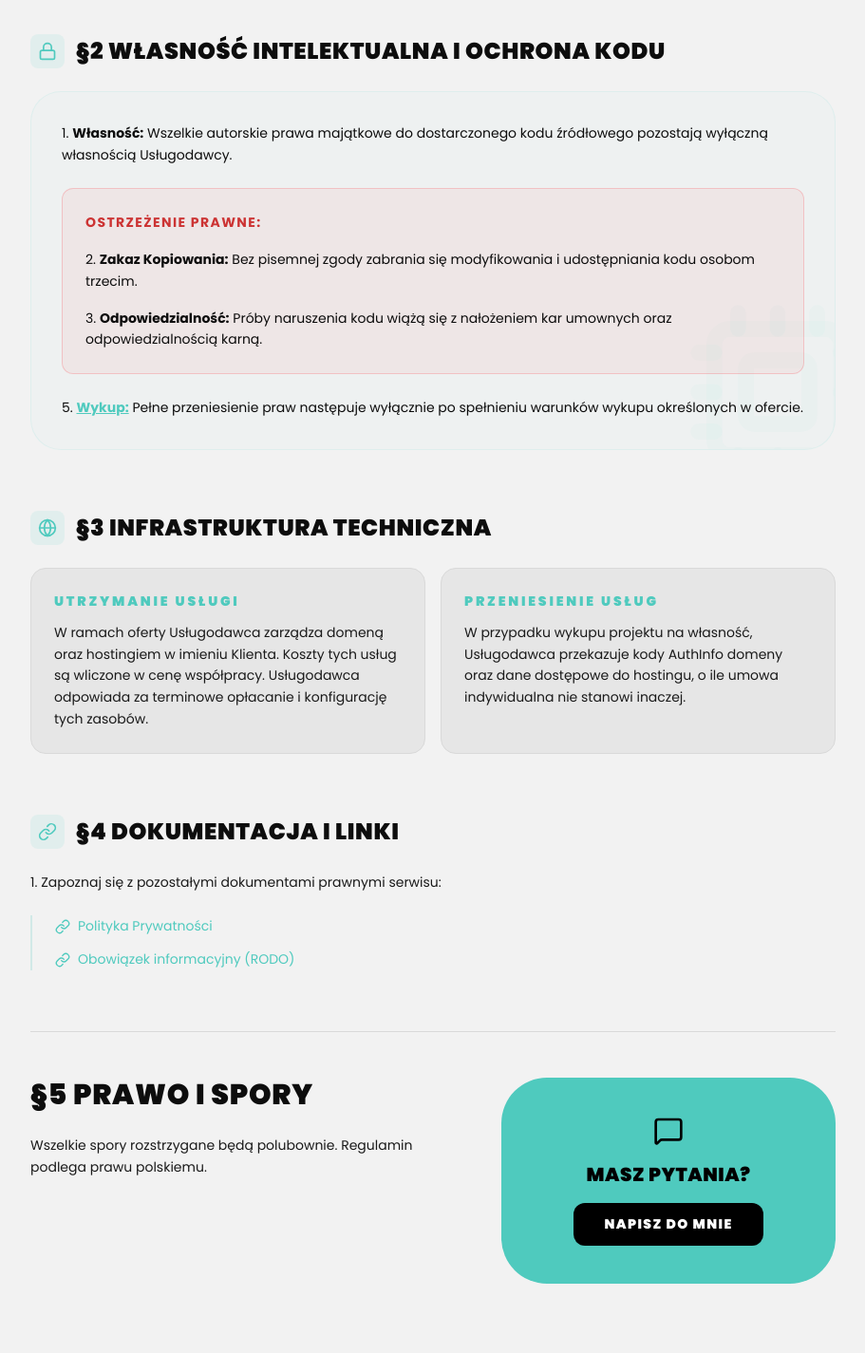
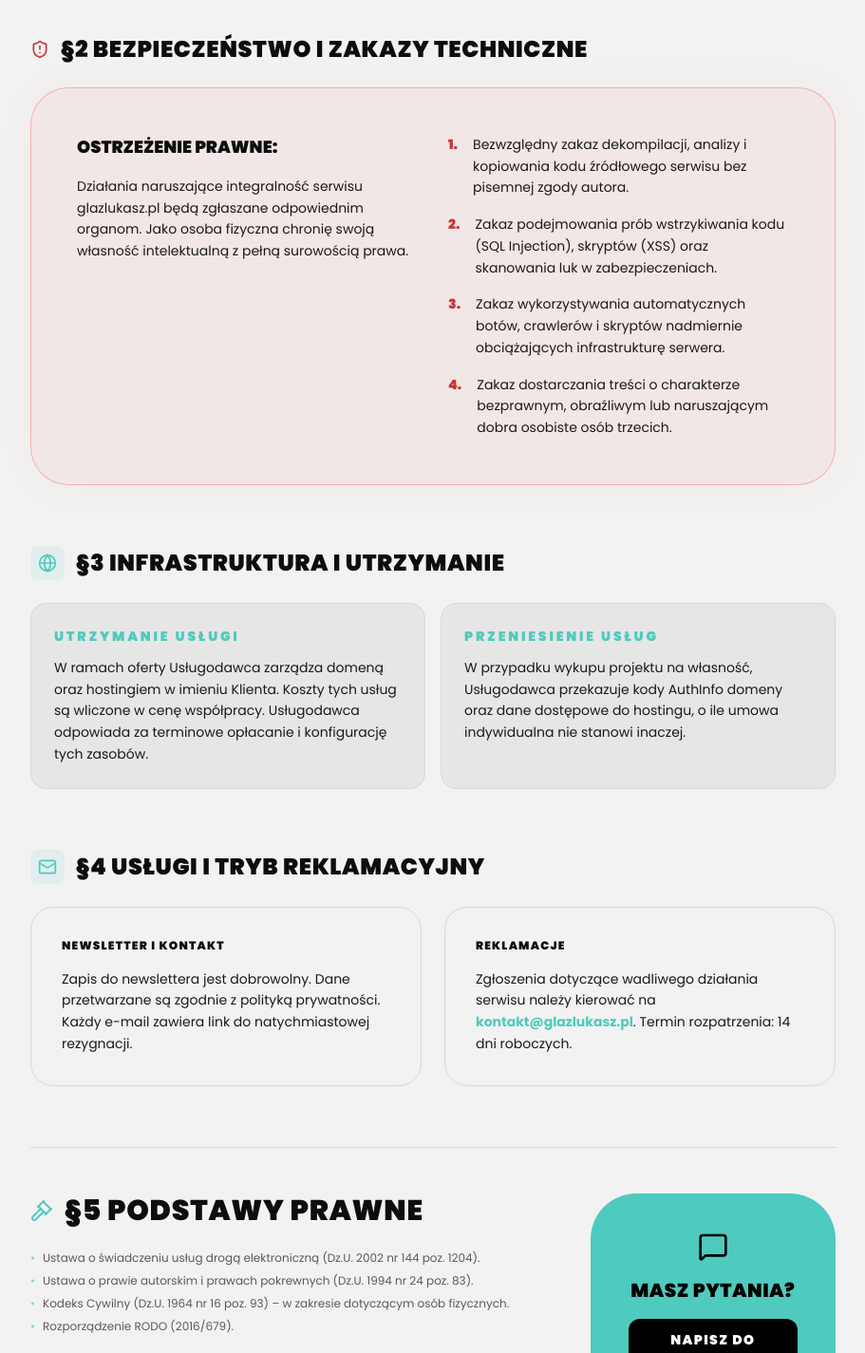
Before and after one commit to Lukaszglaz/glazlukasz-app, a Next.js app: page /legal/terms in a window 1280 px wide. Shown: the part 980-2405 px from the top of the page at 95% size, without its empty margins (184-1095 px from the left). Built offline with nearby package versions, Linux system fonts and the light colour scheme.

Commit message:
refactor(legal): modularize terms of service data and enhance security sections

```diff
--- /dev/null
+++ b/app/data/legal/terms/termsLegalBasisData.ts
@@ -0,0 +1,6 @@
+export const termsLegalBasisData = [
+  "Ustawa o świadczeniu usług drogą elektroniczną (Dz.U. 2002 nr 144 poz. 1204).",
+  "Ustawa o prawie autorskim i prawach pokrewnych (Dz.U. 1994 nr 24 poz. 83).",
+  "Kodeks Cywilny (Dz.U. 1964 nr 16 poz. 93) – w zakresie dotyczącym osób fizycznych.",
+  "Rozporządzenie RODO (2016/679).",
+];
--- /dev/null
+++ b/app/data/legal/terms/termsSecurityData.ts
@@ -0,0 +1,23 @@
+export interface TermsSecurityItem {
+  id: number;
+  text: string;
+}
+
+export const termsSecurityData: TermsSecurityItem[] = [
+  {
+    id: 1,
+    text: "Bezwzględny zakaz dekompilacji, analizy i kopiowania kodu źródłowego serwisu bez pisemnej zgody autora.",
+  },
+  {
+    id: 2,
+    text: "Zakaz podejmowania prób wstrzykiwania kodu (SQL Injection), skryptów (XSS) oraz skanowania luk w zabezpieczeniach.",
+  },
+  {
+    id: 3,
+    text: "Zakaz wykorzystywania automatycznych botów, crawlerów i skryptów nadmiernie obciążających infrastrukturę serwera.",
+  },
+  {
+    id: 4,
+    text: "Zakaz dostarczania treści o charakterze bezprawnym, obraźliwym lub naruszającym dobra osobiste osób trzecich.",
+  },
+];
--- a/app/data/legal/terms/termsStatusData.ts
+++ b/app/data/legal/terms/termsStatusData.ts
@@ -20,6 +20,7 @@
           "Łukasz Głaz. Działalność nierejestrowana (art. 5 ust. 1 ustawy Prawo przedsiębiorców), marka glazlukasz.pl.",
         isLarge: true,
       },
+
       {
         label: "System Rozliczeń",
         content:
--- a/app/legal/terms/page.tsx
+++ b/app/legal/terms/page.tsx
@@ -2,17 +2,19 @@
 
 import Link from "next/link";
 import {
-  Cpu,
   Globe,
-  Link as LinkIcon,
   MessageSquare,
   UserCheck,
-  Lock,
+  ShieldAlert,
+  Mail,
+  Gavel,
 } from "lucide-react";
 import { LegalWrapper } from "@/components/shared/Legal/LegalWrapper/LegalWrapper";
 
 import { termsStatusData } from "@/app/data/legal/terms/termsStatusData";
 import { termsInfraData } from "@/app/data/legal/terms/termsInfraData";
+import { termsSecurityData } from "@/app/data/legal/terms/termsSecurityData";
+import { termsLegalBasisData } from "@/app/data/legal/terms/termsLegalBasisData";
 import { relatedLinksData } from "@/app/data/legal/cookiesPolicy/relatedLinksData";
 
 export default function TermsPage() {
@@ -20,7 +22,7 @@
     <LegalWrapper
       title="Regulamin serwisu"
       subtitleMax="Warunki świadczenia usług & Standardy współpracy"
-      subtitleMin="glazlukasz.pl"
+      subtitleMin="Serwisu Internetowego glazlukasz.pl"
       lastUpdate="13 stycznia 2026 r."
     >
       <div className="space-y-16">
@@ -30,7 +32,7 @@
               <UserCheck size={20} />
             </div>
             <h2 className="text-2xl font-black tracking-wide text-text-primary uppercase">
-              §1 Status Prawny i Model Biznesowy
+              §1 Status Prawny i Podmiot
             </h2>
           </div>
           <div className="grid gap-8 md:grid-cols-3">
@@ -72,54 +74,38 @@
           </div>
         </section>
         <section>
-          <div className="mb-6 flex items-center gap-3">
-            <div className="rounded-lg bg-accent/10 p-2 text-accent">
-              <Lock size={20} />
-            </div>
+          <div className="mb-6 flex items-center gap-3 text-destructive">
+            <ShieldAlert size={20} />
             <h2 className="text-2xl font-black tracking-wide text-text-primary uppercase">
-              §2 Własność Intelektualna i Ochrona Kodu
+              §2 Bezpieczeństwo i Zakazy Techniczne
             </h2>
           </div>
-          <div className="prose prose-invert relative max-w-none overflow-hidden rounded-4xl border border-accent/10 bg-accent/2 p-8 text-sm leading-relaxed">
-            <div className="relative z-10 space-y-6">
-              <p>
-                1.{" "}
-                <span className="font-bold text-text-primary">Własność:</span>{" "}
-                Wszelkie autorskie prawa majątkowe do dostarczonego kodu
-                źródłowego pozostają wyłączną własnością Usługodawcy.
-              </p>
-              <div className="space-y-4 rounded-xl border border-red-500/20 bg-red-500/5 p-6">
-                <p className="text-[14px] font-bold tracking-widest text-destructive uppercase">
-                  Ostrzeżenie Prawne:
-                </p>
-                <p>
-                  2.{" "}
-                  <span className="font-bold text-text-primary">
-                    Zakaz Kopiowania:
-                  </span>{" "}
-                  Bez pisemnej zgody zabrania się modyfikowania i udostępniania
-                  kodu osobom trzecim.
-                </p>
-                <p>
-                  3.{" "}
-                  <span className="font-bold text-text-primary">
-                    Odpowiedzialność:
-                  </span>{" "}
-                  Próby naruszenia kodu wiążą się z nałożeniem kar umownych oraz
-                  odpowiedzialnością karną.
+          <div className="rounded-[2.5rem] border border-red-500/30 bg-red-500/5 p-8 shadow-[0_0_40px_rgba(239,68,68,0.05)] md:p-12">
+            <div className="grid gap-8 md:grid-cols-2">
+              <div className="space-y-4">
+                <h3 className="text-lg font-black text-text-primary uppercase">
+                  Ostrzeżenie prawne:
+                </h3>
+                <p className="text-sm leading-relaxed text-text-secondary">
+                  Działania naruszające integralność serwisu glazlukasz.pl będą
+                  zgłaszane odpowiednim organom. Jako osoba fizyczna chronię
+                  swoją własność intelektualną z pełną surowością prawa.
                 </p>
               </div>
-              <p>
-                5.{" "}
-                <span className="font-bold text-accent underline">Wykup:</span>{" "}
-                Pełne przeniesienie praw następuje wyłącznie po spełnieniu
-                warunków wykupu określonych w ofercie.
-              </p>
+              <ul className="space-y-4">
+                {termsSecurityData.map((item) => (
+                  <li
+                    key={item.id}
+                    className="flex gap-4 text-sm leading-relaxed text-text-secondary"
+                  >
+                    <span className="font-black text-destructive">
+                      {item.id}.
+                    </span>
+                    {item.text}
+                  </li>
+                ))}
+              </ul>
             </div>
-            <Cpu
-              className="absolute -right-10 -bottom-10 text-accent/3"
-              size={200}
-            />
           </div>
         </section>
         <section>
@@ -128,7 +114,7 @@
               <Globe size={20} />
             </div>
             <h2 className="text-2xl font-black tracking-wide text-text-primary uppercase">
-              §3 Infrastruktura Techniczna
+              §3 Infrastruktura i Utrzymanie
             </h2>
           </div>
           <div className="grid grid-cols-1 gap-4 md:grid-cols-2">
@@ -150,42 +136,61 @@
         <section>
           <div className="mb-6 flex items-center gap-3">
             <div className="rounded-lg bg-accent/10 p-2 text-accent">
-              <LinkIcon size={20} />
+              <Mail size={20} />
             </div>
             <h2 className="text-2xl font-black tracking-wide text-text-primary uppercase">
-              §4 Dokumentacja i Linki
+              §4 Usługi i Tryb Reklamacyjny
             </h2>
           </div>
-          <div className="space-y-6 text-sm leading-relaxed text-text-secondary">
-            <p>1. Zapoznaj się z pozostałymi dokumentami prawnymi serwisu:</p>
-            <div className="flex flex-col gap-3 border-l-2 border-accent/20 pl-6">
-              {relatedLinksData.map((link, idx) => (
-                <Link
-                  key={idx}
-                  href={link.href}
-                  className="group flex items-center gap-2 text-accent transition-colors hover:text-text-primary"
-                >
-                  <LinkIcon
-                    size={16}
-                    className="transition-transform group-hover:rotate-45"
-                  />
-                  <span>{link.label}</span>
-                </Link>
-              ))}
+          <div className="grid gap-6 text-sm leading-relaxed text-text-secondary md:grid-cols-2">
+            <div className="space-y-4 rounded-3xl border border-border p-8">
+              <h3 className="text-xs font-black tracking-widest text-text-primary uppercase">
+                Newsletter i Kontakt
+              </h3>
+              <p>
+                Zapis do newslettera jest dobrowolny. Dane przetwarzane są
+                zgodnie z polityką prywatności. Każdy e-mail zawiera link do
+                natychmiastowej rezygnacji.
+              </p>
+            </div>
+            <div className="space-y-4 rounded-3xl border border-border p-8">
+              <h3 className="text-xs font-black tracking-widest text-text-primary uppercase">
+                Reklamacje
+              </h3>
+              <p>
+                Zgłoszenia dotyczące wadliwego działania serwisu należy kierować
+                na{" "}
+                <span className="font-bold text-accent">
+                  kontakt@glazlukasz.pl
+                </span>
+                . Termin rozpatrzenia: 14 dni roboczych.
+              </p>
             </div>
           </div>
         </section>
         <section className="border-t border-border pt-12">
           <div className="flex flex-col justify-between gap-12 md:flex-row">
-            <div className="max-w-md space-y-6 text-sm">
-              <h2 className="text-3xl font-black tracking-wide text-text-primary uppercase">
-                §5 Prawo i Spory
-              </h2>
-              <p className="leading-relaxed font-medium text-text-secondary">
-                Wszelkie spory rozstrzygane będą polubownie. Regulamin podlega
-                prawu polskiemu.
+            <div className="max-w-xl space-y-6">
+              <div className="flex items-center gap-3">
+                <Gavel size={24} className="text-accent" />
+                <h2 className="text-3xl font-black tracking-wide text-text-primary uppercase">
+                  §5 Podstawy Prawne
+                </h2>
+              </div>
+              <ul className="grid gap-2 text-xs text-text-secondary opacity-70">
+                {termsLegalBasisData.map((item, idx) => (
+                  <li key={idx} className="flex gap-2">
+                    <span className="text-accent">•</span> {item}
+                  </li>
+                ))}
+              </ul>
+              <p className="text-sm text-destructive italic">
+                Wszelkie spory będą rozstrzygane polubownie. W przypadku braku
+                porozumienia właściwym jest sąd dla miejsca zamieszkania
+                Usługodawcy.
               </p>
             </div>
+
             <div className="flex flex-1 flex-col items-center justify-center rounded-[3rem] bg-accent p-10 text-center text-black">
               <MessageSquare className="mb-4" size={32} />
               <p className="mb-4 text-xl font-black tracking-wide uppercase">
@@ -197,6 +202,17 @@
               >
                 Napisz do mnie
               </a>
+              <div className="mt-8 flex gap-4">
+                {relatedLinksData.map((link, idx) => (
+                  <Link
+                    key={idx}
+                    href={link.href}
+                    className="text-[10px] font-black uppercase opacity-60 hover:opacity-100"
+                  >
+                    {link.label}
+                  </Link>
+                ))}
+              </div>
             </div>
           </div>
         </section>
```
